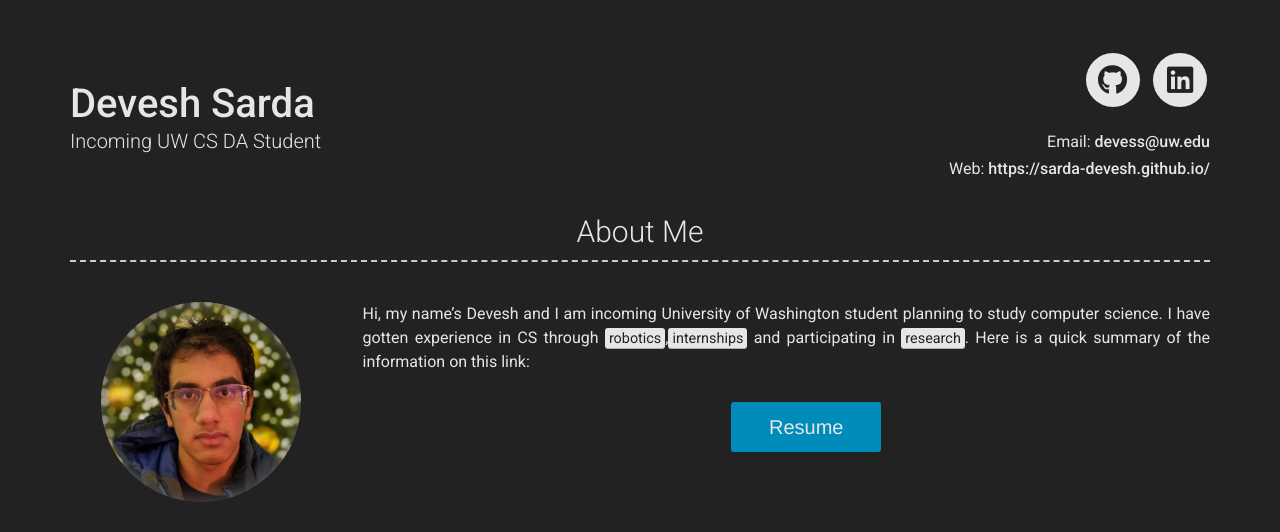
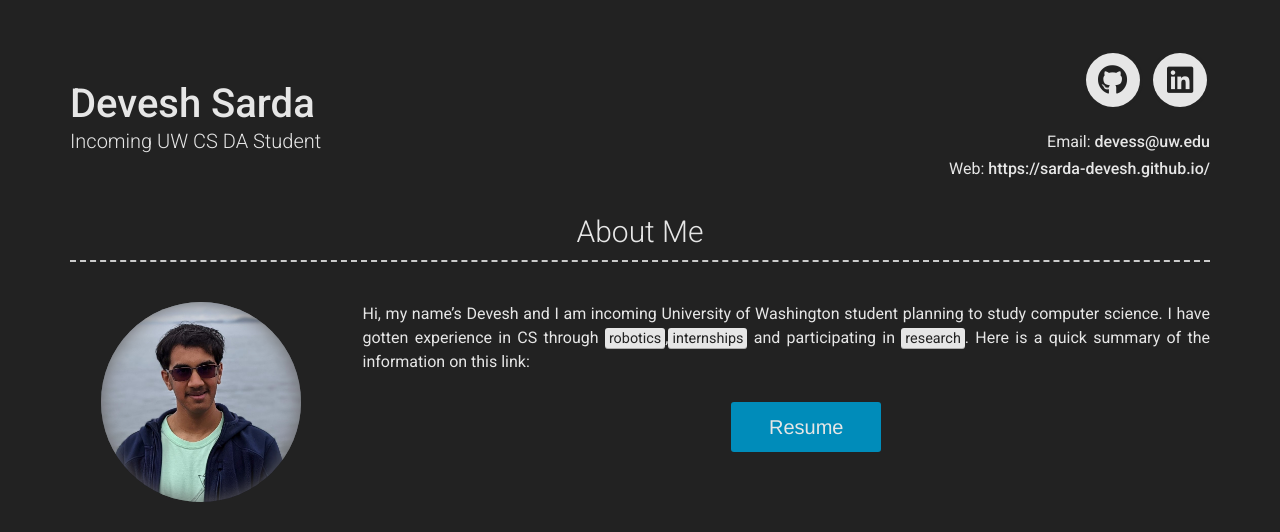
Before and after one commit to sarda-devesh/sarda-devesh.github.io, a Jekyll site: the page built from index.md, in a window 1280 px wide. Shown: the top 532 px of the page. Built offline with Jekyll 4.4.1, drawn with Linux system fonts in a browser that asks for light colours; nearby versions of some CDN libraries; grey boxes are pictures that could not be loaded.

Commit message:
Updated Cover Photo

```diff
--- a/_config.yml
+++ b/_config.yml
@@ -14,7 +14,7 @@ linkedin_username: devesh-sarda-172aa9175
 
 # About Section
 # about_title: About Me
-about_profile_image: images/cover_photo_devesh.jpg
+about_profile_image: images/Profile_Image.jpg
 darkmode: true
 about_resume_link: assets/Resume_DeveshSarda.pdf
 about_content: | # this will include new lines to allow paragraphs
```
Also changed, not shown: _data/projects.yml (+4 -4 lines), images/Bot.png, images/CloudStorage.png, images/Edify.png, images/Profile_Image.jpg (added).
